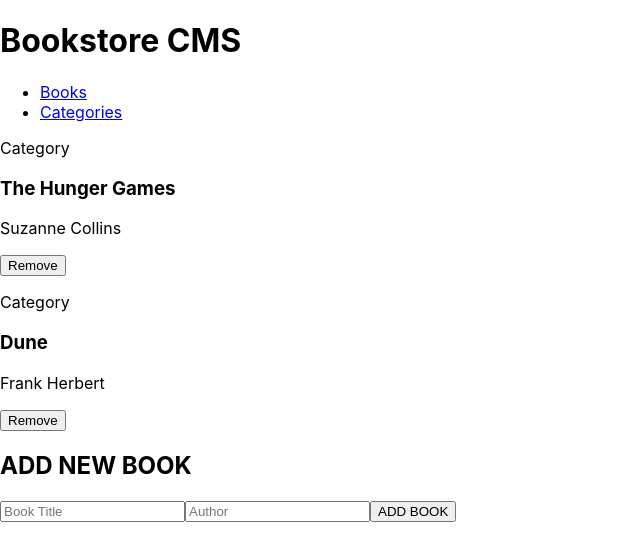
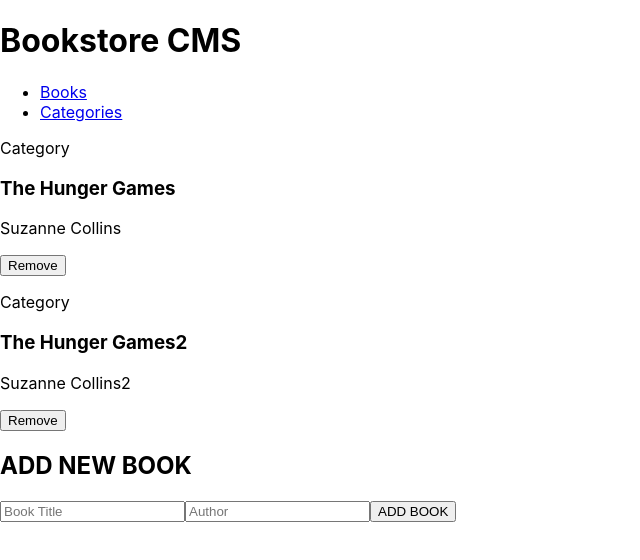
Before and after one commit to fasaldana/Bookstore, a React (Create React App) app: page / in a window 1280 px wide. Shown: the top 560 px of the page, without its empty margins (0-640 px from the left). Built offline with nearby package versions, Linux system fonts and the light colour scheme.

Commit message:
Changed repeated code with mapping function

```diff
--- a/src/Components/bookList.js
+++ b/src/Components/bookList.js
@@ -1,22 +1,23 @@
 import Book from './Book';
 
-const BookList = () => (
+const BookList = () => {
+  const booksArr = [
+    { title: 'The Hunger Games', author: 'Suzanne Collins' },
+    { title: 'The Hunger Games2', author: 'Suzanne Collins2' },
+  ];
+  return (
     <>
-    <div className="book-list">
+      {booksArr.map((book) => (
+        <div key={book.name} className="book-list">
           <p>Category</p>
           <div className="book-desc">
-        <Book title="The Hunger Games" author="Suzanne Collins" />
+            <Book title={book.title} author={book.author} />
           </div>
           <button type="button">Remove</button>
         </div>
-    <div className="book-list">
-      <p>Category</p>
-      <div className="book-desc">
-        <Book title="Dune" author="Frank Herbert" />
-      </div>
-      <button type="button">Remove</button>
-    </div>
+      ))}
     </>
   );
+};
 
 export default BookList;
```
Lines whose indentation alone changed are shown as unchanged.
